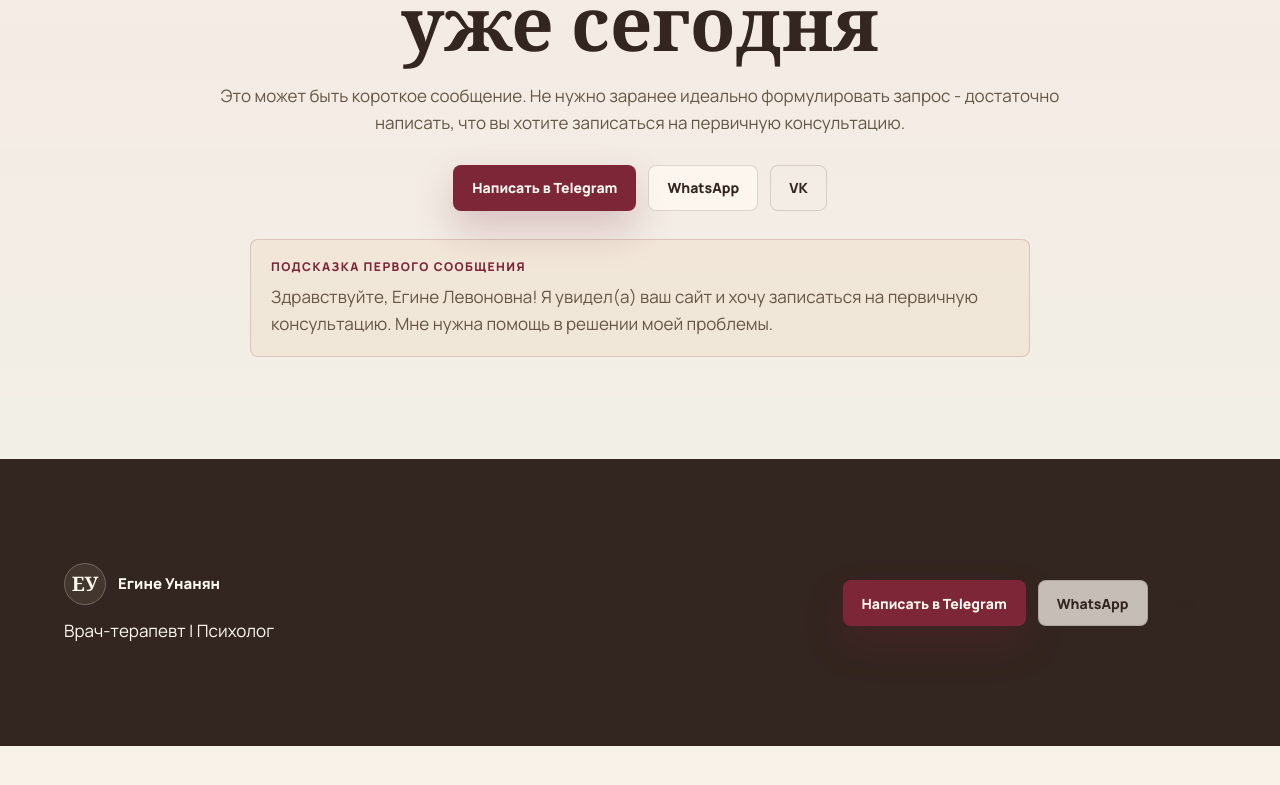
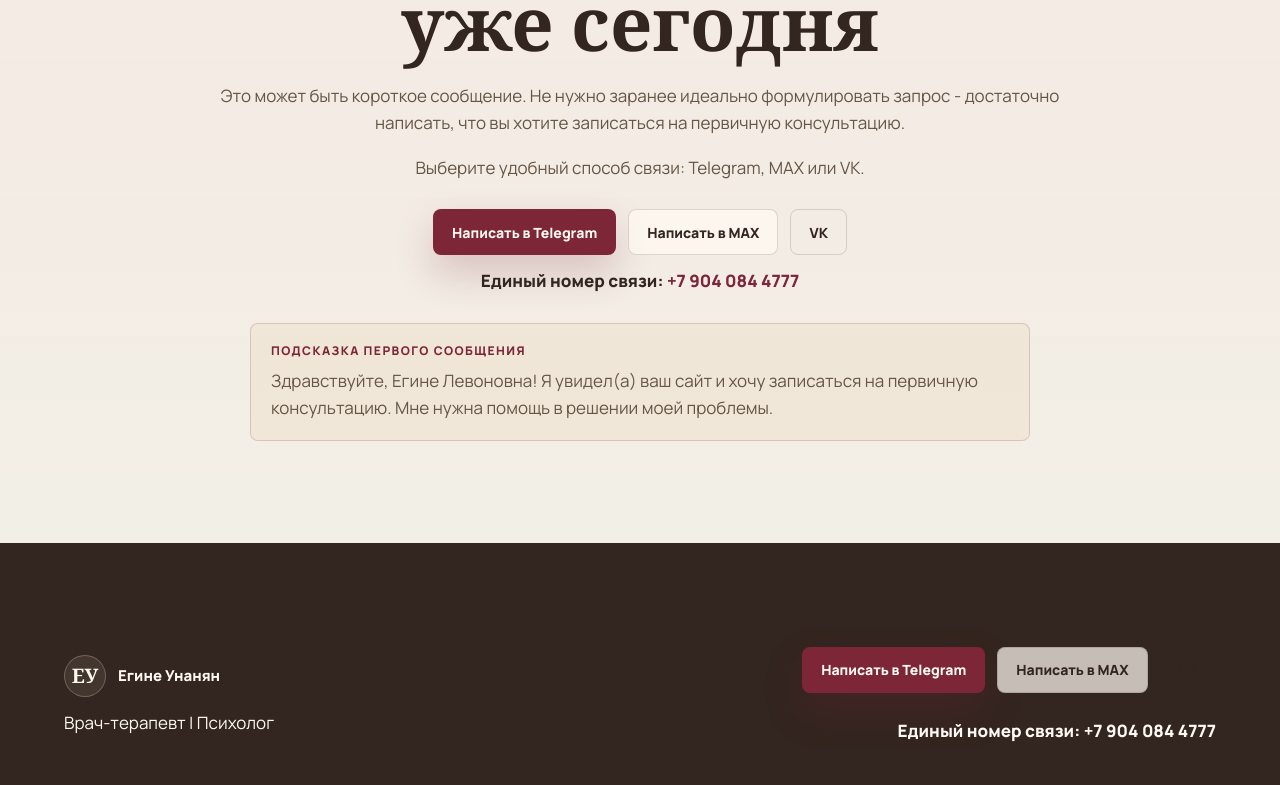
Before and after one commit to pavelgalkin1985-dot/yegine-unanyan-landing, a React (Vite) app: page / in a window 1280 px wide. Shown: the part 10432-11217 px from the top of the page. Before the commit the page ends 11178 px from the top, so only its background shows below. Built offline with nearby package versions, Linux system fonts and the light colour scheme.

Commit message:
Replace WhatsApp with MAX contact

```diff
--- a/src/App.tsx
+++ b/src/App.tsx
@@ -19,15 +19,18 @@ const assetUrl = (path: string) => `${import.meta.env.BASE_URL}${path}`;
 function ContactButtons({ compact = false }: { compact?: boolean }) {
   return (
     <div className={compact ? 'contact-actions contact-actions--compact' : 'contact-actions'}>
-      <a className="button button--primary" href={contacts.telegram} target="_blank" rel="noreferrer">
+      <a className="button button--primary" href={contacts.telegram.href} target="_blank" rel="noreferrer">
         Написать в Telegram
       </a>
-      <a className="button" href={contacts.whatsapp} target="_blank" rel="noreferrer">
-        WhatsApp
+      <a className="button" href={contacts.max.href}>
+        Написать в MAX
       </a>
-      <a className="button button--ghost" href={contacts.vk} target="_blank" rel="noreferrer">
+      <a className="button button--ghost" href={contacts.vk.href} target="_blank" rel="noreferrer">
         VK
       </a>
+      <p className="contact-phone">
+        Единый номер связи: <a href={contacts.max.href}>{contacts.max.phoneLabel}</a>
+      </p>
     </div>
   );
 }
@@ -67,7 +70,7 @@ function App() {
             </a>
           ))}
         </nav>
-        <a className="header-cta" href={contacts.telegram} target="_blank" rel="noreferrer">
+        <a className="header-cta" href={contacts.telegram.href} target="_blank" rel="noreferrer">
           Написать
         </a>
       </header>
@@ -82,7 +85,7 @@ function App() {
               Бережная комплексная помощь на стыке доказательной медицины, психологии и психотерапевтических подходов. 11 лет клинического опыта, индивидуальный маршрут и конфиденциальное пространство для восстановления внутренней опоры.
             </p>
             <div className="hero-actions">
-              <a className="button button--primary" href={contacts.telegram} target="_blank" rel="noreferrer">
+              <a className="button button--primary" href={contacts.telegram.href} target="_blank" rel="noreferrer">
                 Начать конфиденциальный диалог
               </a>
               <a className="button button--ghost" href="#requests">
@@ -231,6 +234,7 @@ function App() {
           <p>
             Это может быть короткое сообщение. Не нужно заранее идеально формулировать запрос - достаточно написать, что вы хотите записаться на первичную консультацию.
           </p>
+          <p>Выберите удобный способ связи: Telegram, MAX или VK.</p>
           <ContactButtons />
           <div className="message-hint">
             <span>Подсказка первого сообщения</span>
@@ -250,7 +254,7 @@ function App() {
         <ContactButtons compact />
       </footer>
 
-      <a className="mobile-sticky-cta" href={contacts.telegram} target="_blank" rel="noreferrer">
+      <a className="mobile-sticky-cta" href={contacts.telegram.href} target="_blank" rel="noreferrer">
         Написать Егине Левоновне
       </a>
     </div>
--- a/src/data/contacts.ts
+++ b/src/data/contacts.ts
@@ -1,14 +1,19 @@
 const firstMessage =
   'Здравствуйте, Егине Левоновна! Я увидел(а) ваш сайт и хочу записаться на первичную консультацию. Мне нужна помощь в решении моей проблемы.';
 
-const encodedMessage = encodeURIComponent(firstMessage);
-
 export const contacts = {
-  // TODO: replace with the real Telegram username or direct invite link.
-  telegram: `https://t.me/TODO_YEGINE?text=${encodedMessage}`,
-  // TODO: replace TODO_PHONE with the real WhatsApp phone in international format, digits only.
-  whatsapp: `https://wa.me/TODO_PHONE?text=${encodedMessage}`,
-  // TODO: replace with the real VK profile, page, or community link.
-  vk: 'https://vk.com/TODO_YEGINE',
+  telegram: {
+    label: 'Telegram',
+    href: 'TODO_YEGINE_TELEGRAM_LINK',
+  },
+  max: {
+    label: 'MAX',
+    phoneLabel: '+7 904 084 4777',
+    href: 'tel:+79040844777', // TODO: replace with real MAX personal link / QR / bot link when provided.
+  },
+  vk: {
+    label: 'VK',
+    href: 'TODO_YEGINE_VK_LINK',
+  },
   firstMessage,
 };
--- a/src/styles.css
+++ b/src/styles.css
@@ -247,6 +247,17 @@ li {
   flex-wrap: wrap;
   gap: 12px;
   margin: 28px 0;
+}
+
+.contact-phone {
+  flex-basis: 100%;
+  margin: 0;
+  color: var(--chocolate);
+  font-weight: 800;
+}
+
+.contact-phone a {
+  color: var(--burgundy);
 }
 
 .fact-list {
@@ -609,6 +620,15 @@ li {
   justify-content: flex-end;
 }
 
+.contact-actions--compact .contact-phone {
+  color: #fffaf1;
+  text-align: right;
+}
+
+.contact-actions--compact .contact-phone a {
+  color: #fffaf1;
+}
+
 .mobile-sticky-cta {
   position: fixed;
   right: 14px;
@@ -714,6 +734,10 @@ li {
     justify-content: stretch;
   }
 
+  .contact-actions--compact .contact-phone {
+    text-align: left;
+  }
+
   .mobile-sticky-cta {
     display: inline-flex;
   }
```
Also changed, not shown: 1 other file (tests, documents, lock files or other folders).
